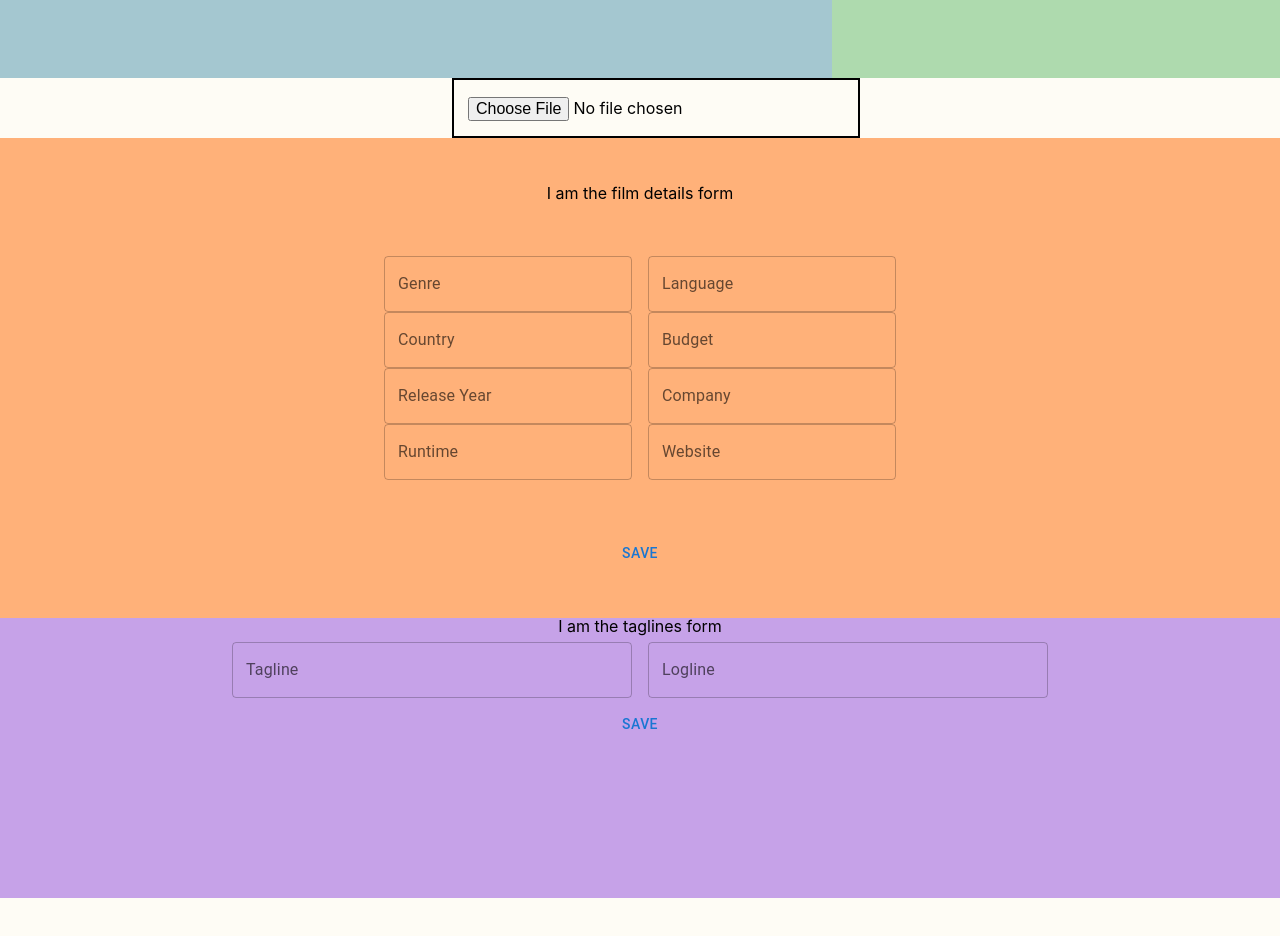
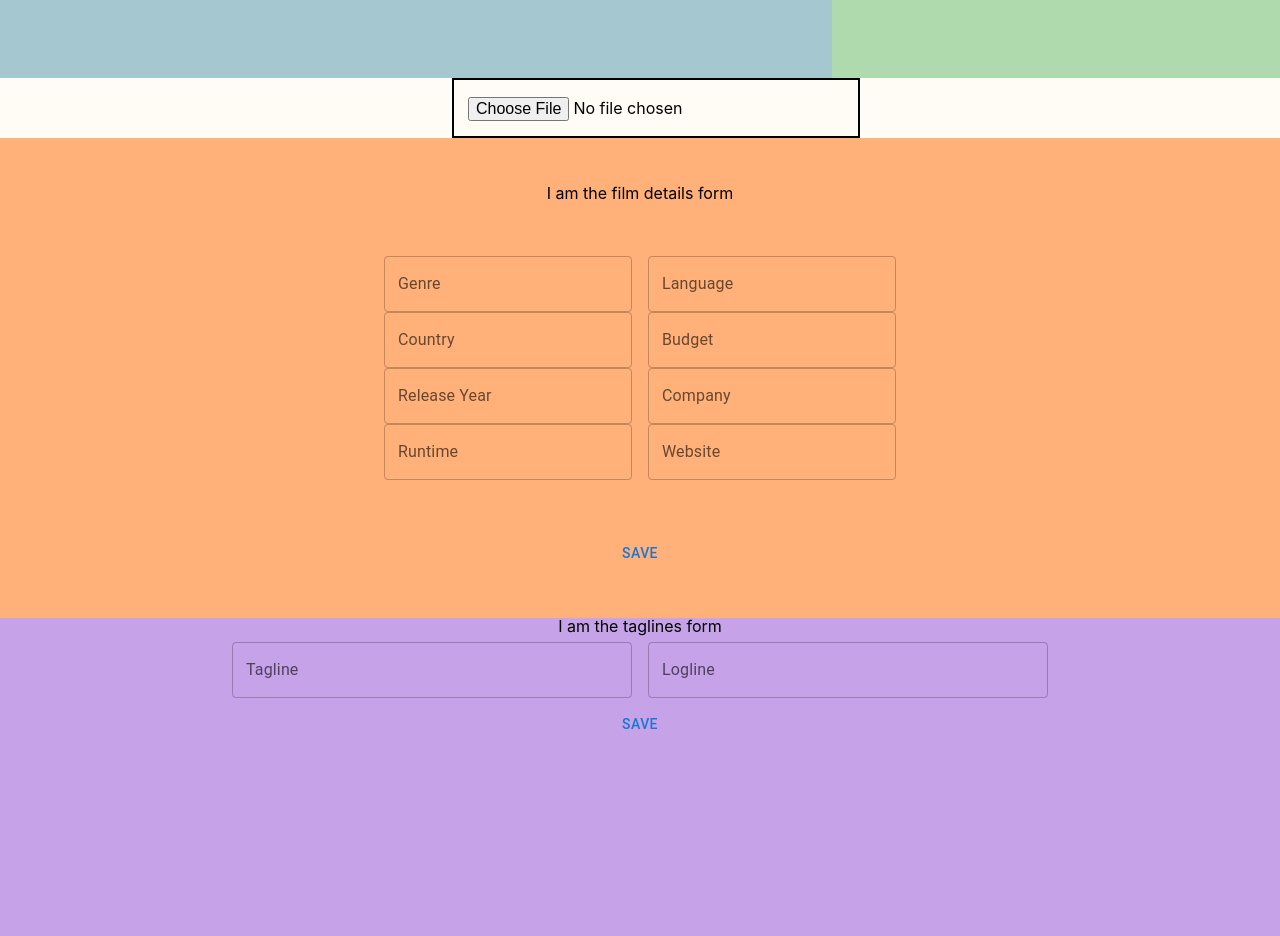
Before and after one commit to ninabrissey/your-epk, a React (Create React App) app: page /edit/1 in a window 1280 px wide. Shown: the part 1642-2578 px from the top of the page. Before the commit the page ends 2540 px from the top, so only its background shows below. Built offline with nearby package versions, Linux system fonts and the light colour scheme; no server answers.

Commit message:
Add comments

```diff
--- a/src/components/Taglines/Taglines.scss
+++ b/src/components/Taglines/Taglines.scss
@@ -1,18 +1,14 @@
 @import '../../styles/mixins';
 @import '../../styles/variables';
 
-
 .taglines-container {
-  height: 35vh;
+  height: 60vh;
   width: $primary-width;
   background-color: rgb(198, 162, 232);
 }
 
 .taglines-form-wrapper {
-  @include flexColumnJustify(space-evenly);
+  @include flexCenterColumn;
+  justify-content: center;
   align-items: center;
-
-  button {
-    width: $btn-width;
-  }
 }
```
